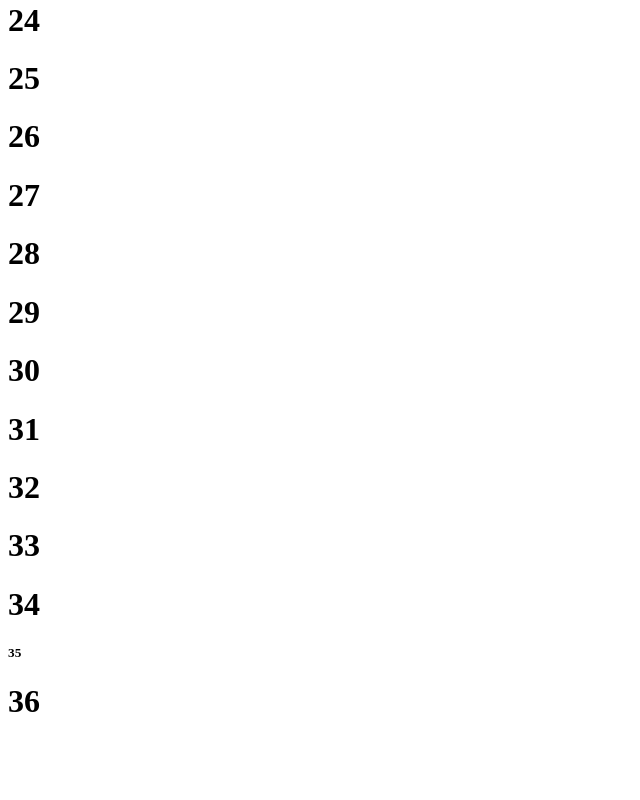
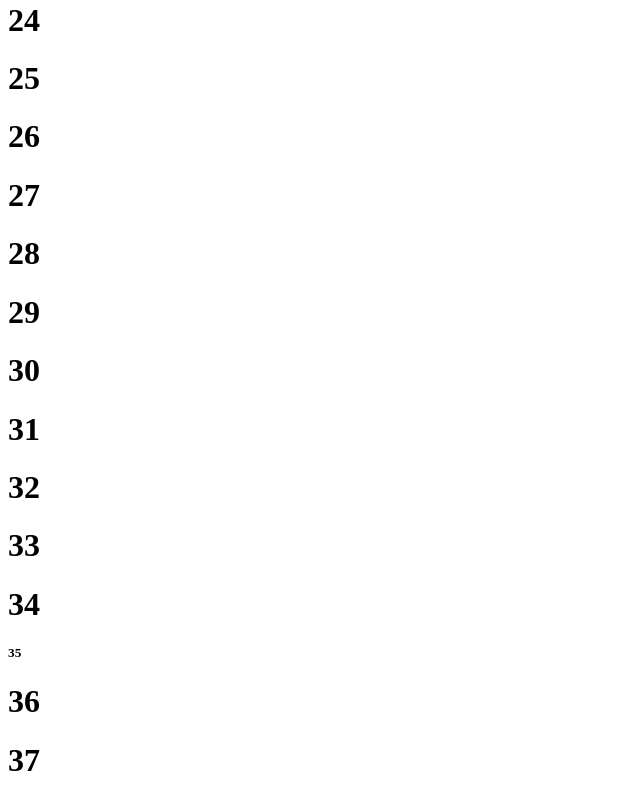
Before and after one commit to theit0/ecommerceFETests, a React (Vite) app: page / in a window 1280 px wide. Shown: the part 1364-2164 px from the top of the page, without its empty margins (0-640 px from the left). Before the commit the page ends 2106 px from the top, so only its background shows below. Built offline with nearby package versions, Linux system fonts and the light colour scheme.

Commit message:
Test case 37

```diff
--- a/src/App.tsx
+++ b/src/App.tsx
@@ -40,6 +40,7 @@ function App() {
       <h1>34</h1>
       <h5>35</h5>
       <h1>36</h1>
+      <h1>37</h1>
     </>
   )
 }
```
